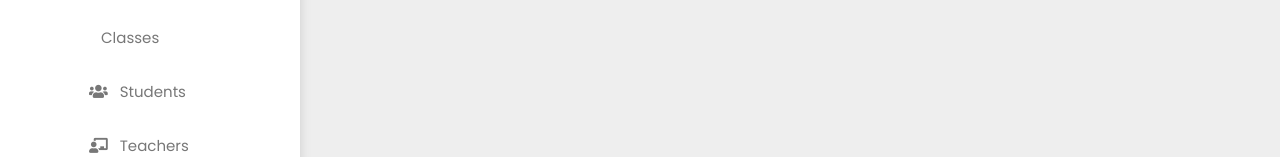
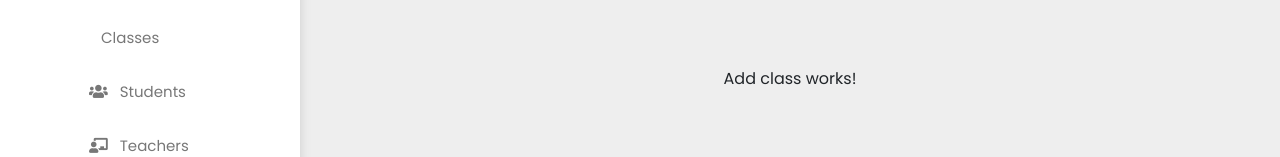
Before and after one commit to anovius/Exam-Scheduler, a React (Create React App) app in the folder client/: page /admin/addClass in a window 1280 px wide. Shown: the part 313-470 px from the top of the page. Built offline with nearby package versions, Linux system fonts and the light colour scheme; some icons are missing.

Commit message:
addClass component added

```diff
--- a/client/src/screens/admin/Admin.js
+++ b/client/src/screens/admin/Admin.js
@@ -1,6 +1,6 @@
 import { Switch, Route } from 'react-router';
 
-import { Sidebar, Header, Schedule, Complaints, Classes, Students, Teachers, Faculty  } from './components';
+import { Sidebar, Header, Schedule, Complaints, Classes, Students, Teachers, Faculty, AddClass  } from './components';
 import { Notifications, Settings } from '../shared';
 import './admin.css';
 
@@ -24,6 +24,7 @@ function Admin() {
                 <Route exact path="/admin/faculty" component = {Faculty} />
                 <Route exact path="/admin/notifications" component = {Notifications} />
                 <Route exact path="/admin/settings" component = {Settings} />
+                <Route exact path="/admin/addClass" component = {AddClass} />
               </Switch>
             </div>
             </div>
--- a/client/src/screens/admin/components/Classes.js
+++ b/client/src/screens/admin/components/Classes.js
@@ -1,3 +1,5 @@
+import { Link } from "react-router-dom";
+
 function Classes() {
     return(
         <>
@@ -7,7 +9,9 @@ function Classes() {
                         Classes
                     </div>
                     <div>
-                        <button className="custom-btn background-green">Add</button>
+                        <Link to="/admin/addClass">
+                            <button className="custom-btn background-green">Add</button>
+                        </Link>
                     </div>
                 </div>
                 <div className="custom-table mt-4">
--- /dev/null
+++ b/client/src/screens/admin/components/Records/AddClass.js
@@ -0,0 +1,9 @@
+function AddClass(){
+    return (
+        <>
+            <p>Add class works!</p>
+        </>
+    );
+}
+
+export default AddClass;
--- a/client/src/screens/admin/components/index.js
+++ b/client/src/screens/admin/components/index.js
@@ -6,6 +6,7 @@ import Classes from "./Classes";
 import Students from "./Students";
 import Teachers from "./Teachers";
 import Faculty from "./Faculty";
+import AddClass from "./Records/AddClass";
 
 
-export { Sidebar, Header, Schedule, Complaints, Classes, Students, Teachers, Faculty };
+export { Sidebar, Header, Schedule, Complaints, Classes, Students, Teachers, Faculty, AddClass };
```
